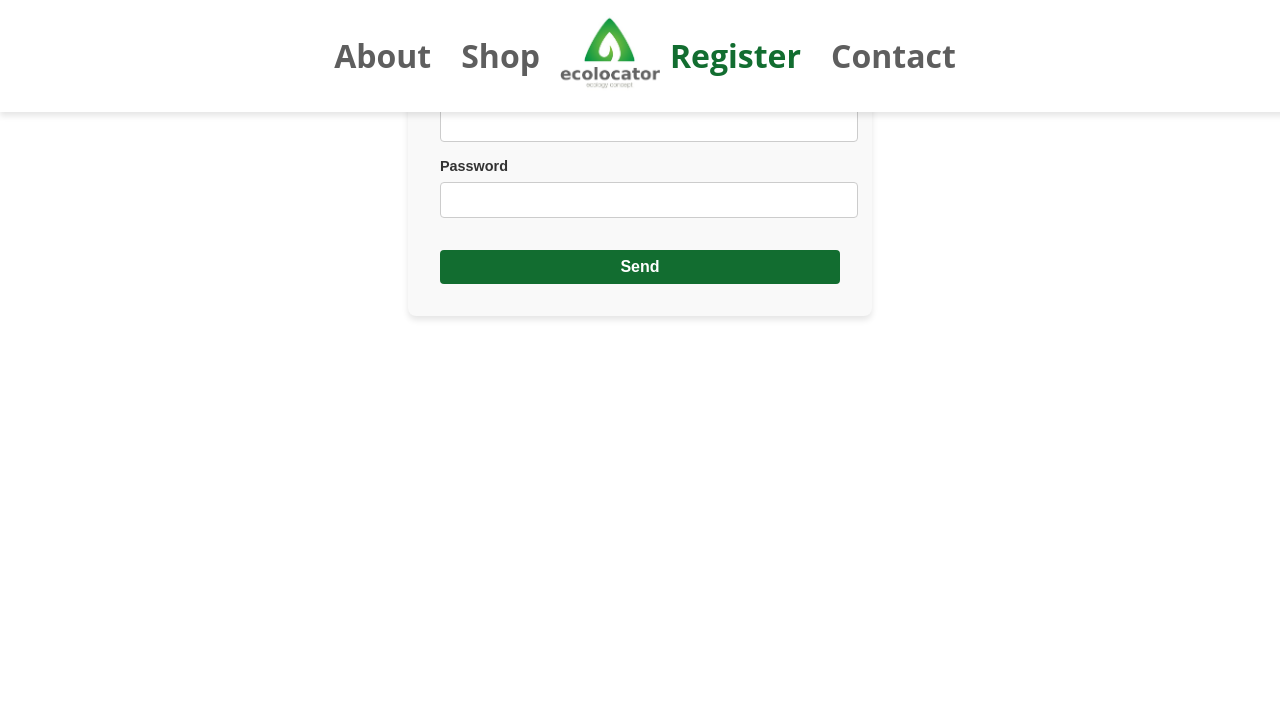
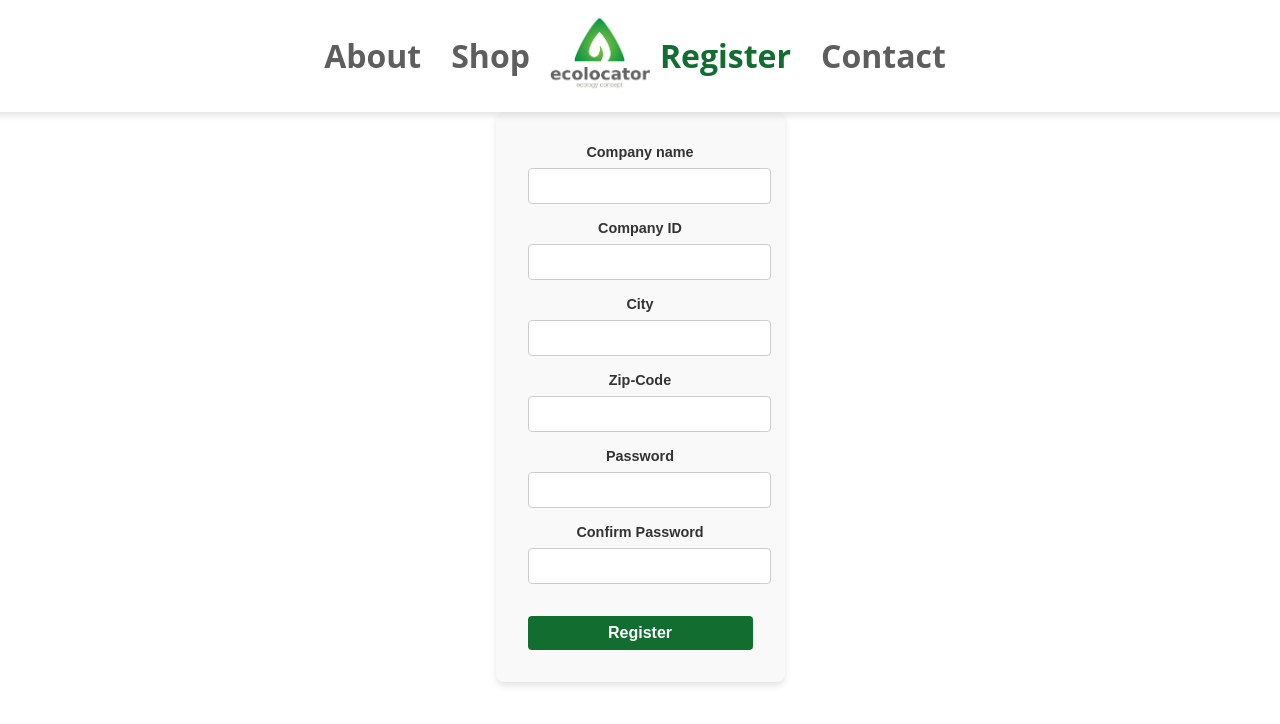
Before and after one commit to Filemonekk/EcoLocator, a React (Vite) app: page /register in a window 1280 px wide. Shown: the top 724 px of the page. Built offline with nearby package versions, Linux system fonts and the light colour scheme.

Commit message:
changed Registration Form

```diff
--- a/package.json
+++ b/package.json
@@ -10,6 +10,7 @@
     "preview": "vite preview"
   },
   "dependencies": {
+    "bootstrap": "^5.3.3",
     "react": "^18.3.1",
     "react-dom": "^18.3.1",
     "react-router-dom": "^7.0.2"
--- a/src/components/RegistrationForm/RegistrationForm.module.scss
+++ b/src/components/RegistrationForm/RegistrationForm.module.scss
@@ -1,17 +1,18 @@
-@use "/src/index.scss" as *;
-
-
+@use '/src/index.scss' as *;
 
 .formStyle {
-    max-width: 400px;
-    margin: 2rem auto;
+	display: flex;
+	justify-content: center;
+	text-align: center;
+	flex-direction: column;
+	max-width: 500px;
+	margin: 2rem ;
 	padding: 2rem;
 	background-color: #f9f9f9;
 	border-radius: 8px;
 	box-shadow: 0 4px 6px rgba(0, 0, 0, 0.1);
 	font-family: Arial, sans-serif;
 }
-
 
 label {
 	display: block;
--- a/src/components/RegistrationForm/RegistrationForm.tsx
+++ b/src/components/RegistrationForm/RegistrationForm.tsx
@@ -2,7 +2,7 @@ import Button from '../Button/Button'
 import styles from './RegistrationForm.module.scss';
 
 
-const RegistrationForm = () => {
+{/*const RegistrationForm = () => {
     return (
 
       <form className={styles.formStyle}>
@@ -20,4 +20,32 @@ const RegistrationForm = () => {
   )
 }
 
+export default RegistrationForm*/}
+
+interface RegistrationFormProps {
+  className?: string; // Opcjonalny className
+}
+
+const RegistrationForm: React.FC<RegistrationFormProps> = ({ className }) => {
+  return (
+    <form className={styles.formStyle}>
+      <label>Company name</label>
+      <input type='text' name='companyName' />
+      <label>Company ID</label>
+      <input type='number' name='companyId' />
+      <label>City</label>
+      <input type='text' name='city' />
+      <label>Zip-Code</label>
+      <input type='number' name='ZipCode' />
+      <label>Password</label>
+      <input type='password' name='registrationPassword' />
+      <label>Confirm Password</label>
+      <input type='password' name='confirmRegistrationPassword'/>
+      <Button label='Register' />
+
+
+    </form>
+  )
+}
+
 export default RegistrationForm
--- /dev/null
+++ b/src/pages/Register.module.scss
@@ -0,0 +1,18 @@
+.pageContainer {
+    margin-top: 5rem;
+    display: flex;
+    flex-direction: column;
+    align-items: center;
+    max-height: 80vh;
+
+  }
+
+
+.registrationContainer {
+    margin-top: 20px; // Dodatkowy margines dla formularza
+    padding: 20px;
+    max-width: 50%;
+    background-color: #2b68a5; // Tło dla lepszego wyglądu
+    border-radius: 8px;
+    box-shadow: 0px 0px 10px rgba(0, 0, 0, 0.1);
+  }
--- a/src/pages/Register.tsx
+++ b/src/pages/Register.tsx
@@ -1,14 +1,17 @@
+import React from 'react'
 import PageNav from '../components/PageNav/PageNav'
 import RegistrationForm from '../components/RegistrationForm/RegistrationForm'
+import style from './Register.module.scss'
 
-const Registration: React.FC =() => {
+
+const Register: React.FC = () => {
 	return (
-		<>
-			<PageNav />
-			<div>Register to join :)</div>
-			<RegistrationForm/>
-		</>
+		< div className = { style.pageContainer } >
+		<PageNav />
+	<RegistrationForm className={style.RegistrationContainer} />
+		</ div>
 	)
 }
 
-export default Registration
+
+export default Register;
```
Also changed, not shown: src/components/Formula/Formula.tsx (added), 1 other file (tests, documents, lock files or other folders). Lines whose indentation alone changed are shown as unchanged.
